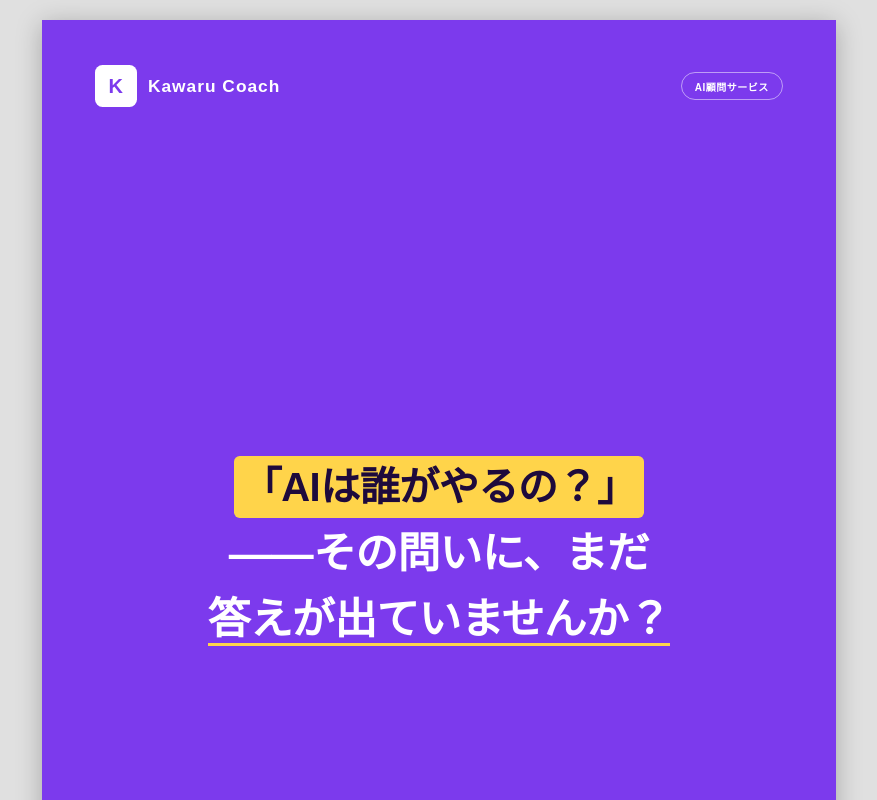
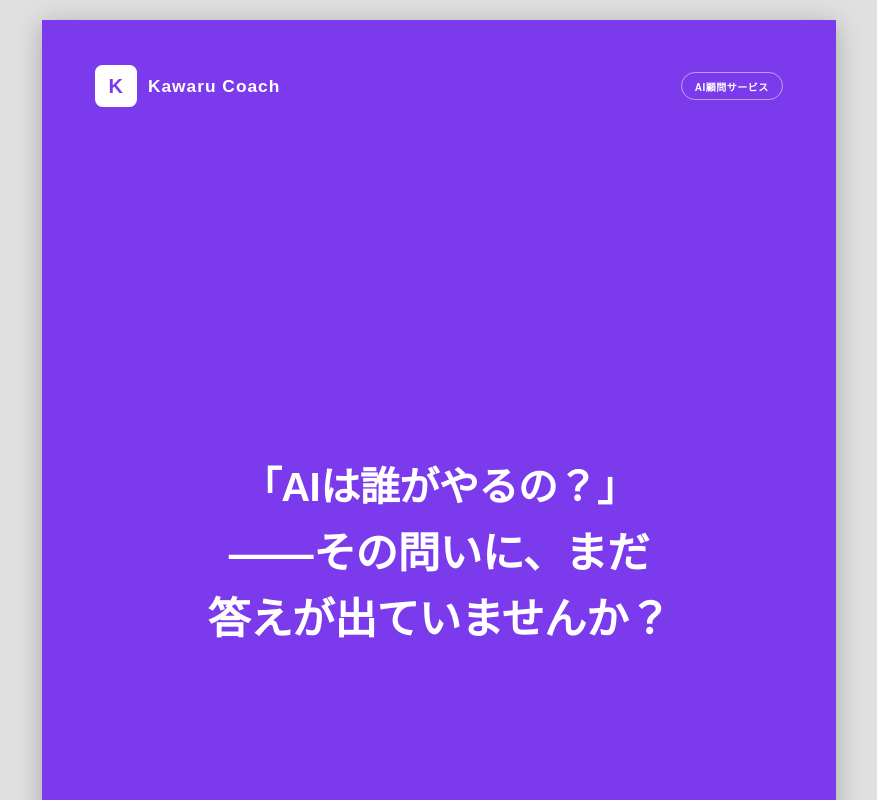
Before and after one commit to Ryunosuke-Okawa/Ryunosuke-n1, a plain HTML site: page marketing/展示会/2026_06_Sansan/flyer_kawaru_coach_front_v1.html in a window 1280 px wide. Shown: the top 800 px of the page, without its empty margins (201-1078 px from the left). Drawn offline with Linux system fonts and the light colour scheme.

Commit message:
Auto-save: 2026-04-23 19:56

```diff
--- a/marketing/展示会/2026_06_Sansan/flyer_kawaru_coach_front_v1.html
+++ b/marketing/展示会/2026_06_Sansan/flyer_kawaru_coach_front_v1.html
@@ -85,14 +85,9 @@
   }
   .catch-main .deco {
     display: inline-block;
-    background: var(--yellow);
-    color: var(--purple-dark);
-    padding: 0 2mm;
-    border-radius: 1.5mm;
     font-size: 30pt;
   }
   .catch-main .em {
-    border-bottom: 3px solid var(--yellow);
   }
 
   /* ========== Footer（中央揃え） ========== */
```
Also changed, not shown: marketing/展示会/2026_06_Sansan/flyer_kawaru_bpo_front_v1.html (+0 -5 lines), marketing/展示会/2026_06_Sansan/flyer_kawaru_team_front_v3.html (+0 -5 lines).
